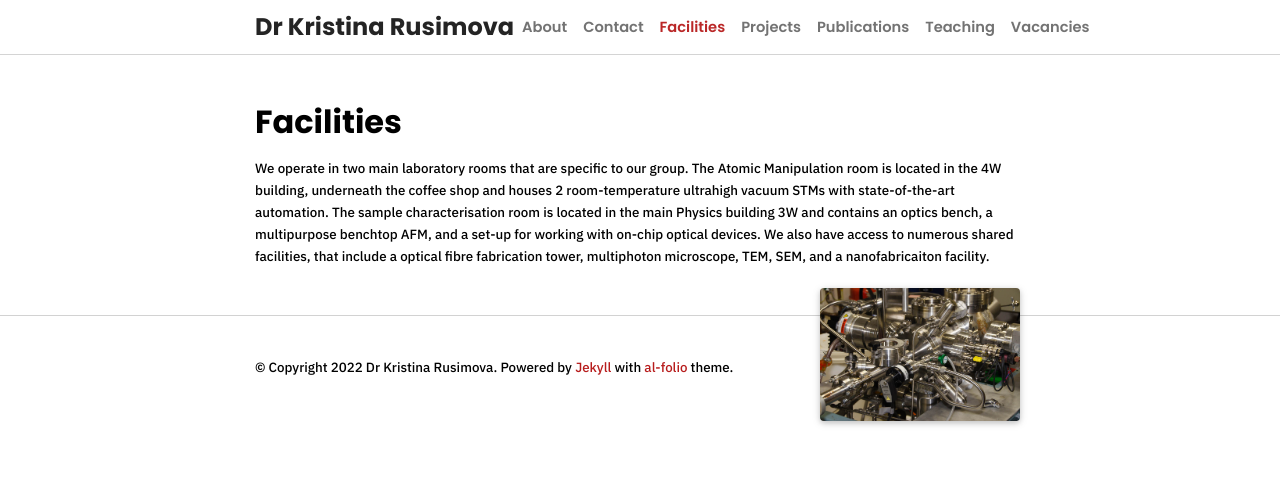
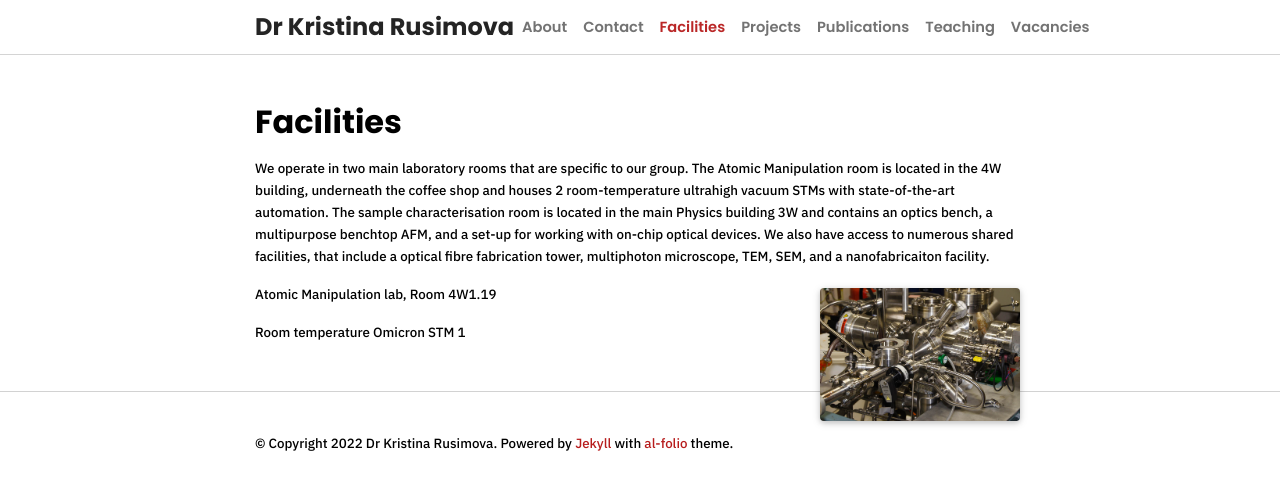
Before and after one commit to kristinarusimova/kristinarusimova.github.io, a Jekyll site: the page built from _pages/3_facilities.md, in a window 1280 px wide. Shown: the top 490 px of the page. Built offline with Jekyll 4.4.1, drawn with Linux system fonts in a browser that asks for light colours; nearby versions of some CDN libraries; a style sheet for code colours, icons or effects is not loaded.

Commit message:
Update 3_facilities.md

```diff
--- a/_pages/3_facilities.md
+++ b/_pages/3_facilities.md
@@ -10,3 +10,6 @@ We operate in two main laboratory rooms that are specific to our group. The Atom
 
 
 <img class="rounded float-right z-depth-1 small" src="{{ '20130819-DSC_8566-001.jpg' | prepend: '/assets/img/' | relative_url }}">
+**Atomic Manipulation lab, Room 4W1.19**
+
+Room temperature Omicron STM 1
```
